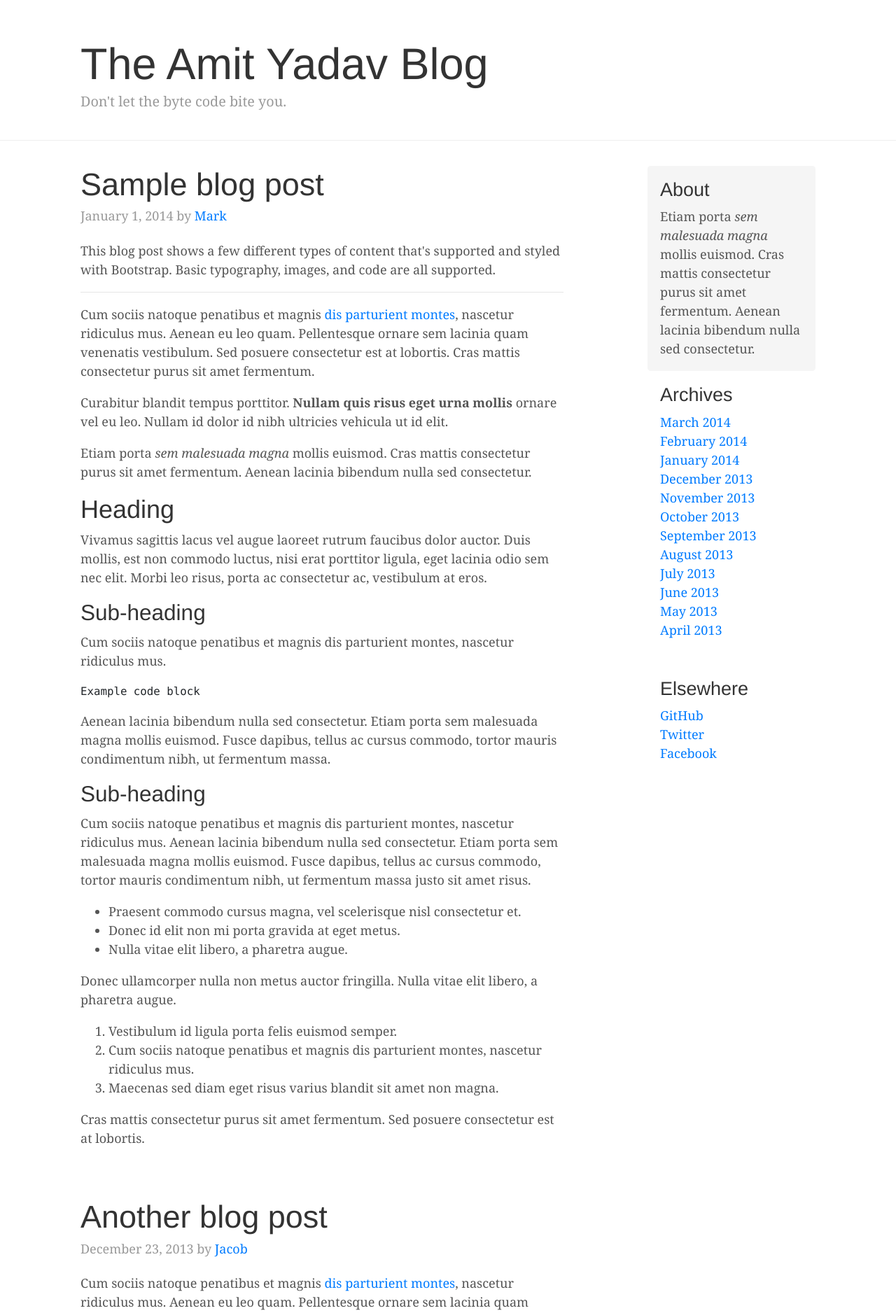
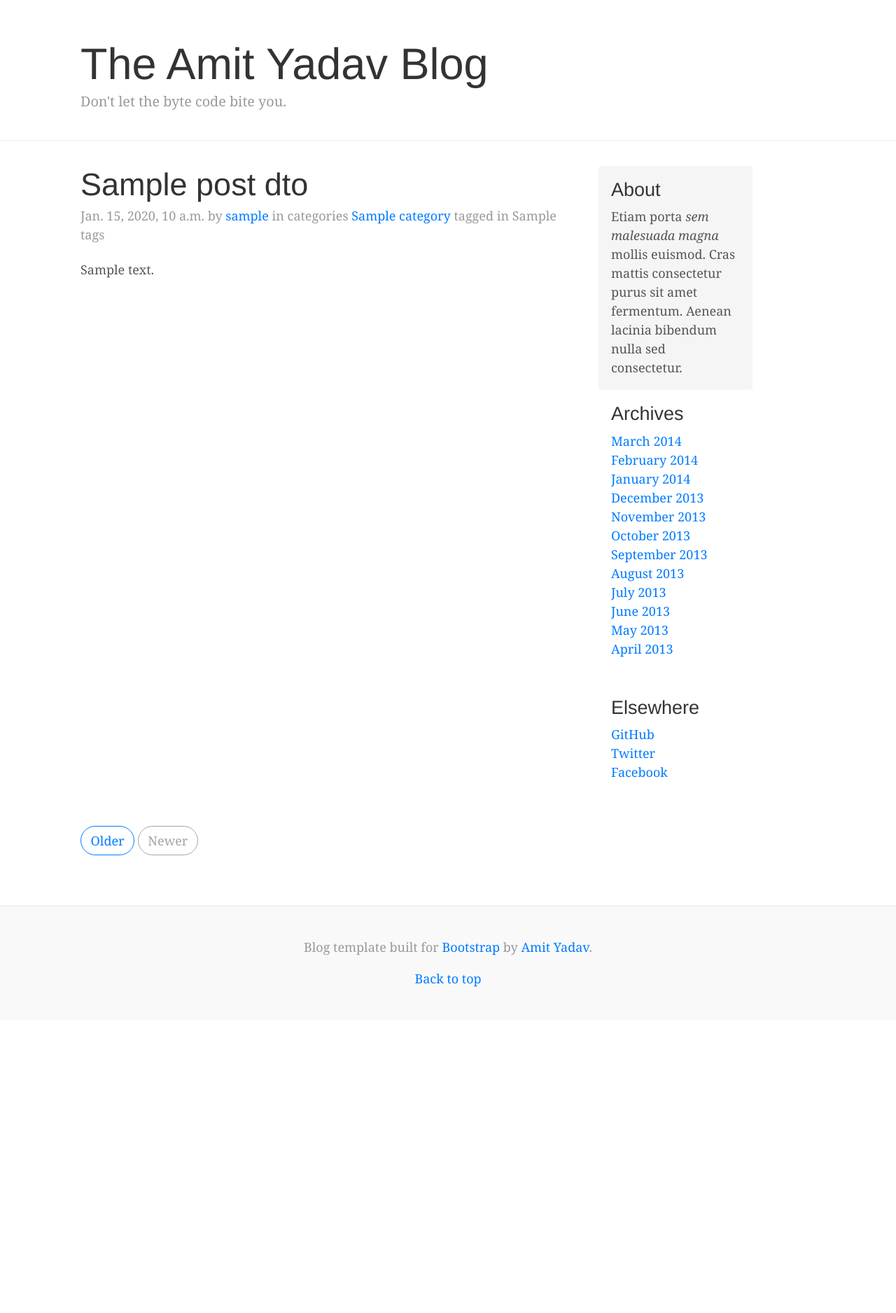
Before and after one commit to amityadav9314/amityadav_blog, a Django app: template templates/blog/posts/test.html in a window 1280 px wide. Shown: the part 63-1939 px from the top of the page at 70% size. After the commit the page ends 1473 px from the top, so only its background shows below. Run offline with Django 3.2, Linux system fonts and the light colour scheme; the template is opened without the code that fills it: most values are stand-ins (such as "Sample title", 1, 10 or a date in 2020); parts of the project's set-up code (start-up, migrations or seed data) failed here and were passed over; some libraries are stand-ins or nearby versions.

Commit message:
MPV done

```diff
--- a/blog/dev_settings.py
+++ b/blog/dev_settings.py
@@ -38,3 +38,5 @@ DATABASES = {
         'PORT': '5432',  # Set to empty string for default.
     }
 }
+
+LIST_POSTS_LIMIT = 2
--- a/blog/prod_settings.py
+++ b/blog/prod_settings.py
@@ -2,6 +2,9 @@ import os
 DEBUG = False
 AWS_HOST_NAME = 's3.ap-south-1.amazonaws.com'
 AWS_STORAGE_BUCKET_NAME = 'amityadav-blog-prod'
+
+LIST_POSTS_LIMIT = 10
+
 AWS_ACCESS_KEY_ID = os.getenv("AWSAccessKeyId")
 AWS_SECRET_ACCESS_KEY = os.getenv("AWSSecretKey")
 
--- a/posts/urls.py
+++ b/posts/urls.py
@@ -4,4 +4,20 @@ from .views import *
 
 urlpatterns = [
     url(r'^test/$', test, name='test'),
+
+    url(
+        r'^$',
+        ListPostsView.as_view(),
+        name='show_list_of_posts'
+    ),
+    url(
+        r'^(?P<slug>[A-Za-z0-9._-]+)/$',
+        OnePostView.as_view(),
+        name='show_one_post'
+    ),
+    url(
+        r'^(?P<year>\d{4})/(?P<month>\d{2})/(?P<day>\d{2})/(?P<slug>[A-Za-z0-9._-]+)/$',
+        OnePostView.as_view(),
+        name='show_one_post'
+    ),
 ]
--- a/templates/blog/include/content.html
+++ b/templates/blog/include/content.html
@@ -1,67 +1,29 @@
-<div class="col-sm-8 blog-main">
+
+<div class="blog-main">
 
     <div class="blog-post">
-        <h2 class="blog-post-title">Sample blog post</h2>
-        <p class="blog-post-meta">January 1, 2014 by <a href="#">Mark</a></p>
+        <h2 class="blog-post-title">{{ post_dto.title }}</h2>
+        <p class="blog-post-meta">
+            {{ post_dto.publication_date }}
+            by
+            {% for author in post_dto.authors %}
+                {% if not forloop.last %}
+                    <a href="#">{{ author.username }}, </a>
+                {% else %}
+                    <a href="#">{{ author.username }}</a>
+                {% endif %}
+            {% endfor %}
+            in categories
+            {% for category in post_dto.categories %}
+                {% if not forloop.last %}
+                    <a href="#">{{ category.title }}, </a>
+                {% else %}
+                    <a href="#">{{ category.title }}</a>
+                {% endif %}
+            {% endfor %}
+            tagged in {{ post_dto.tags }}
 
-        <p>This blog post shows a few different types of content that's supported and styled with Bootstrap. Basic typography, images, and code are all supported.</p>
-        <hr>
-        <p>Cum sociis natoque penatibus et magnis <a href="#">dis parturient montes</a>, nascetur ridiculus mus. Aenean eu leo quam. Pellentesque ornare sem lacinia quam venenatis vestibulum. Sed posuere consectetur est at lobortis. Cras mattis consectetur purus sit amet fermentum.</p>
-        <blockquote>
-            <p>Curabitur blandit tempus porttitor. <strong>Nullam quis risus eget urna mollis</strong> ornare vel eu leo. Nullam id dolor id nibh ultricies vehicula ut id elit.</p>
-        </blockquote>
-        <p>Etiam porta <em>sem malesuada magna</em> mollis euismod. Cras mattis consectetur purus sit amet fermentum. Aenean lacinia bibendum nulla sed consectetur.</p>
-        <h2>Heading</h2>
-        <p>Vivamus sagittis lacus vel augue laoreet rutrum faucibus dolor auctor. Duis mollis, est non commodo luctus, nisi erat porttitor ligula, eget lacinia odio sem nec elit. Morbi leo risus, porta ac consectetur ac, vestibulum at eros.</p>
-        <h3>Sub-heading</h3>
-        <p>Cum sociis natoque penatibus et magnis dis parturient montes, nascetur ridiculus mus.</p>
-        <pre><code>Example code block</code></pre>
-        <p>Aenean lacinia bibendum nulla sed consectetur. Etiam porta sem malesuada magna mollis euismod. Fusce dapibus, tellus ac cursus commodo, tortor mauris condimentum nibh, ut fermentum massa.</p>
-        <h3>Sub-heading</h3>
-        <p>Cum sociis natoque penatibus et magnis dis parturient montes, nascetur ridiculus mus. Aenean lacinia bibendum nulla sed consectetur. Etiam porta sem malesuada magna mollis euismod. Fusce dapibus, tellus ac cursus commodo, tortor mauris condimentum nibh, ut fermentum massa justo sit amet risus.</p>
-        <ul>
-            <li>Praesent commodo cursus magna, vel scelerisque nisl consectetur et.</li>
-            <li>Donec id elit non mi porta gravida at eget metus.</li>
-            <li>Nulla vitae elit libero, a pharetra augue.</li>
-        </ul>
-        <p>Donec ullamcorper nulla non metus auctor fringilla. Nulla vitae elit libero, a pharetra augue.</p>
-        <ol>
-            <li>Vestibulum id ligula porta felis euismod semper.</li>
-            <li>Cum sociis natoque penatibus et magnis dis parturient montes, nascetur ridiculus mus.</li>
-            <li>Maecenas sed diam eget risus varius blandit sit amet non magna.</li>
-        </ol>
-        <p>Cras mattis consectetur purus sit amet fermentum. Sed posuere consectetur est at lobortis.</p>
+        </p>
+        {{ post_dto.content }}
     </div><!-- /.blog-post -->
-
-    <div class="blog-post">
-        <h2 class="blog-post-title">Another blog post</h2>
-        <p class="blog-post-meta">December 23, 2013 by <a href="#">Jacob</a></p>
-
-        <p>Cum sociis natoque penatibus et magnis <a href="#">dis parturient montes</a>, nascetur ridiculus mus. Aenean eu leo quam. Pellentesque ornare sem lacinia quam venenatis vestibulum. Sed posuere consectetur est at lobortis. Cras mattis consectetur purus sit amet fermentum.</p>
-        <blockquote>
-            <p>Curabitur blandit tempus porttitor. <strong>Nullam quis risus eget urna mollis</strong> ornare vel eu leo. Nullam id dolor id nibh ultricies vehicula ut id elit.</p>
-        </blockquote>
-        <p>Etiam porta <em>sem malesuada magna</em> mollis euismod. Cras mattis consectetur purus sit amet fermentum. Aenean lacinia bibendum nulla sed consectetur.</p>
-        <p>Vivamus sagittis lacus vel augue laoreet rutrum faucibus dolor auctor. Duis mollis, est non commodo luctus, nisi erat porttitor ligula, eget lacinia odio sem nec elit. Morbi leo risus, porta ac consectetur ac, vestibulum at eros.</p>
-    </div><!-- /.blog-post -->
-
-    <div class="blog-post">
-        <h2 class="blog-post-title">New feature</h2>
-        <p class="blog-post-meta">December 14, 2013 by <a href="#">Chris</a></p>
-
-        <p>Cum sociis natoque penatibus et magnis dis parturient montes, nascetur ridiculus mus. Aenean lacinia bibendum nulla sed consectetur. Etiam porta sem malesuada magna mollis euismod. Fusce dapibus, tellus ac cursus commodo, tortor mauris condimentum nibh, ut fermentum massa justo sit amet risus.</p>
-        <ul>
-            <li>Praesent commodo cursus magna, vel scelerisque nisl consectetur et.</li>
-            <li>Donec id elit non mi porta gravida at eget metus.</li>
-            <li>Nulla vitae elit libero, a pharetra augue.</li>
-        </ul>
-        <p>Etiam porta <em>sem malesuada magna</em> mollis euismod. Cras mattis consectetur purus sit amet fermentum. Aenean lacinia bibendum nulla sed consectetur.</p>
-        <p>Donec ullamcorper nulla non metus auctor fringilla. Nulla vitae elit libero, a pharetra augue.</p>
-    </div><!-- /.blog-post -->
-
-    <nav class="blog-pagination">
-        <a class="btn btn-outline-primary" href="#">Older</a>
-        <a class="btn btn-outline-secondary disabled" href="#">Newer</a>
-    </nav>
-
 </div><!-- /.blog-main -->
--- a/templates/blog/include/side.html
+++ b/templates/blog/include/side.html
@@ -1,4 +1,4 @@
-<div class="col-sm-3 offset-sm-1 blog-sidebar">
+<div class="offset-sm-1 blog-sidebar">
     <div class="sidebar-module sidebar-module-inset">
         <h4>About</h4>
         <p>Etiam porta <em>sem malesuada magna</em> mollis euismod. Cras mattis consectetur purus sit amet fermentum. Aenean lacinia bibendum nulla sed consectetur.</p>
--- a/templates/blog/posts/base.html
+++ b/templates/blog/posts/base.html
@@ -8,7 +8,11 @@
     <meta name="author" content="">
     <link rel="icon" href="{% static 'images/favicon.ico' %}">
 
-    <title>Blog Template for Bootstrap</title>
+    <title>
+        {% block title %}
+        {% endblock title %}
+        | Amit Yadav Blog
+    </title>
 
     <!-- Bootstrap core CSS -->
     <link href="{% static 'bootstrap/dist/css/bootstrap.min.css' %}" rel="stylesheet">
@@ -41,15 +45,24 @@
 
 <div class="container">
     <div class="row">
-        {% block main_content %}
-        {% endblock main_content %}
-        {% block side_content %}
-        {% endblock side_content %}
+        <div class="col-lg-8 col-md-8">
+            {% block main_content %}
+            {% endblock main_content %}
+        </div>
+        <div class="col-lg-3 col-md-3">
+            {% block side_content %}
+            {% endblock side_content %}
+        </div>
     </div><!-- /.row -->
+    <br>
+    <nav class="blog-pagination">
+        <a class="btn btn-outline-primary" href="#">Older</a>
+        <a class="btn btn-outline-secondary disabled" href="#">Newer</a>
+    </nav>
 </div><!-- /.container -->
 
 <footer class="blog-footer">
-    <p>Blog template built for <a href="https://getbootstrap.com">Bootstrap</a> by <a href="https://twitter.com/mdo">@mdo</a>.</p>
+    <p>Blog template built for <a href="https://getbootstrap.com">Bootstrap</a> by <a href="http://amityadav.in">Amit Yadav</a>.</p>
     <p>
         <a href="#">Back to top</a>
     </p>
```
Also changed, not shown: posts/dto.py (added, +15 -0 lines), posts/models.py (+15 -0 lines), posts/views.py (+79 -0 lines), sql_services.py (added, +114 -0 lines), templates/blog/posts/show_list_of_posts.html (added, +15 -0 lines), templates/blog/posts/show_one_post.html (added, +13 -0 lines), nosql_services.py (added).
